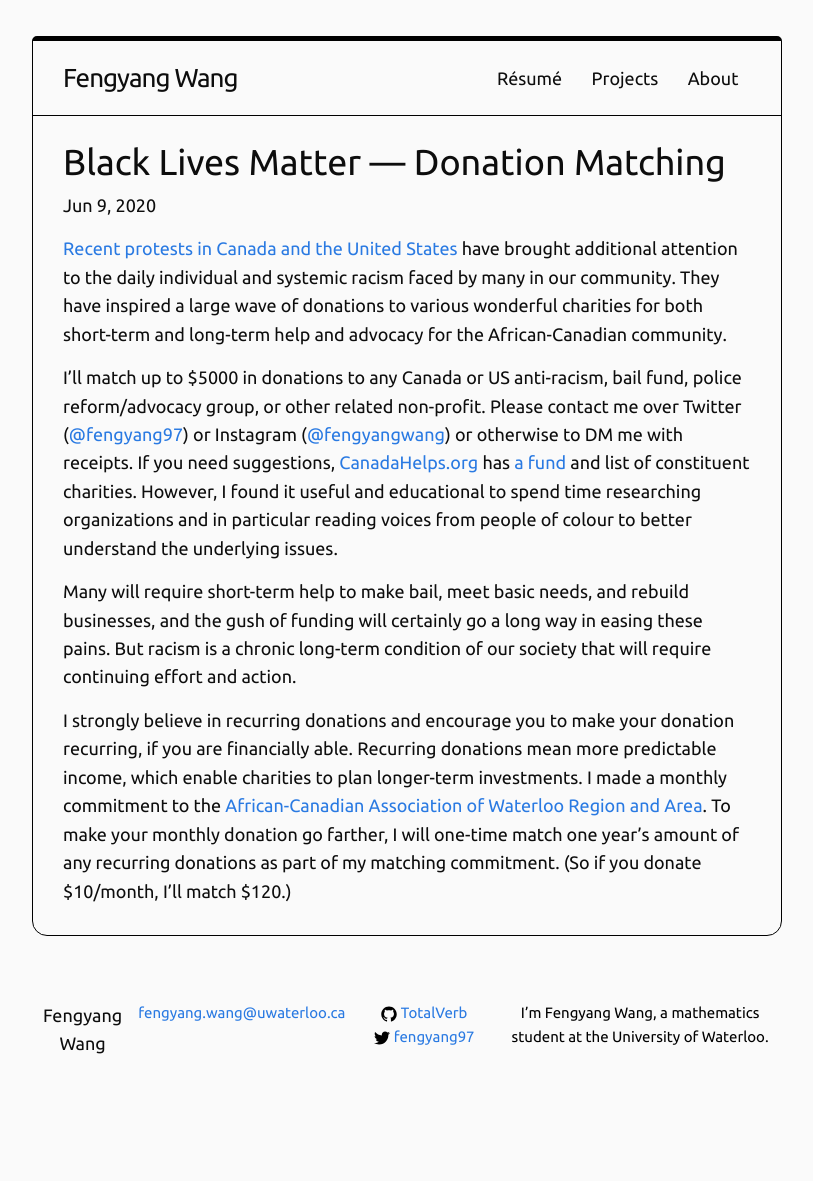
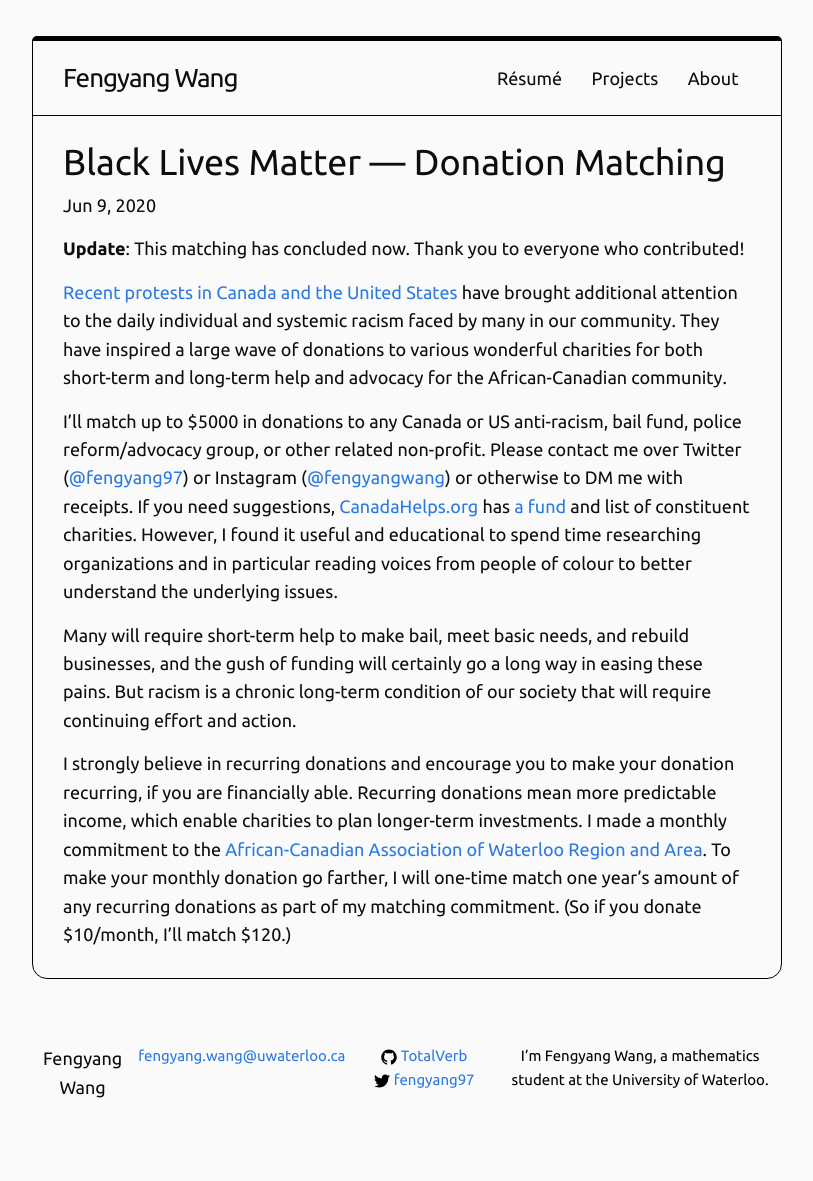
Before and after one commit to TotalVerb/totalverb.github.io, a Jekyll site: the page built from _posts/2020-06-09-black-lives-matter-donation-matching.markdown, in a window 1280 px wide. Shown: the whole page, without its empty margins (233-1046 px from the left). Built offline with Jekyll 4.4.1, drawn with Linux system fonts in a browser that asks for light colours; before the commit the page ends 1137 px from its top, so only the background shows below that.

Commit message:
Update BLM match

```diff
--- a/_posts/2020-06-09-black-lives-matter-donation-matching.markdown
+++ b/_posts/2020-06-09-black-lives-matter-donation-matching.markdown
@@ -4,6 +4,8 @@ title:  "Black Lives Matter — Donation Matching"
 date:   2020-06-09 15:00:00
 tags:   []
 ---
+
+**Update**: This matching has concluded now. Thank you to everyone who contributed!
 
 [Recent protests in Canada and the United
 States](https://en.wikipedia.org/wiki/George_Floyd_protests) have brought additional
```
